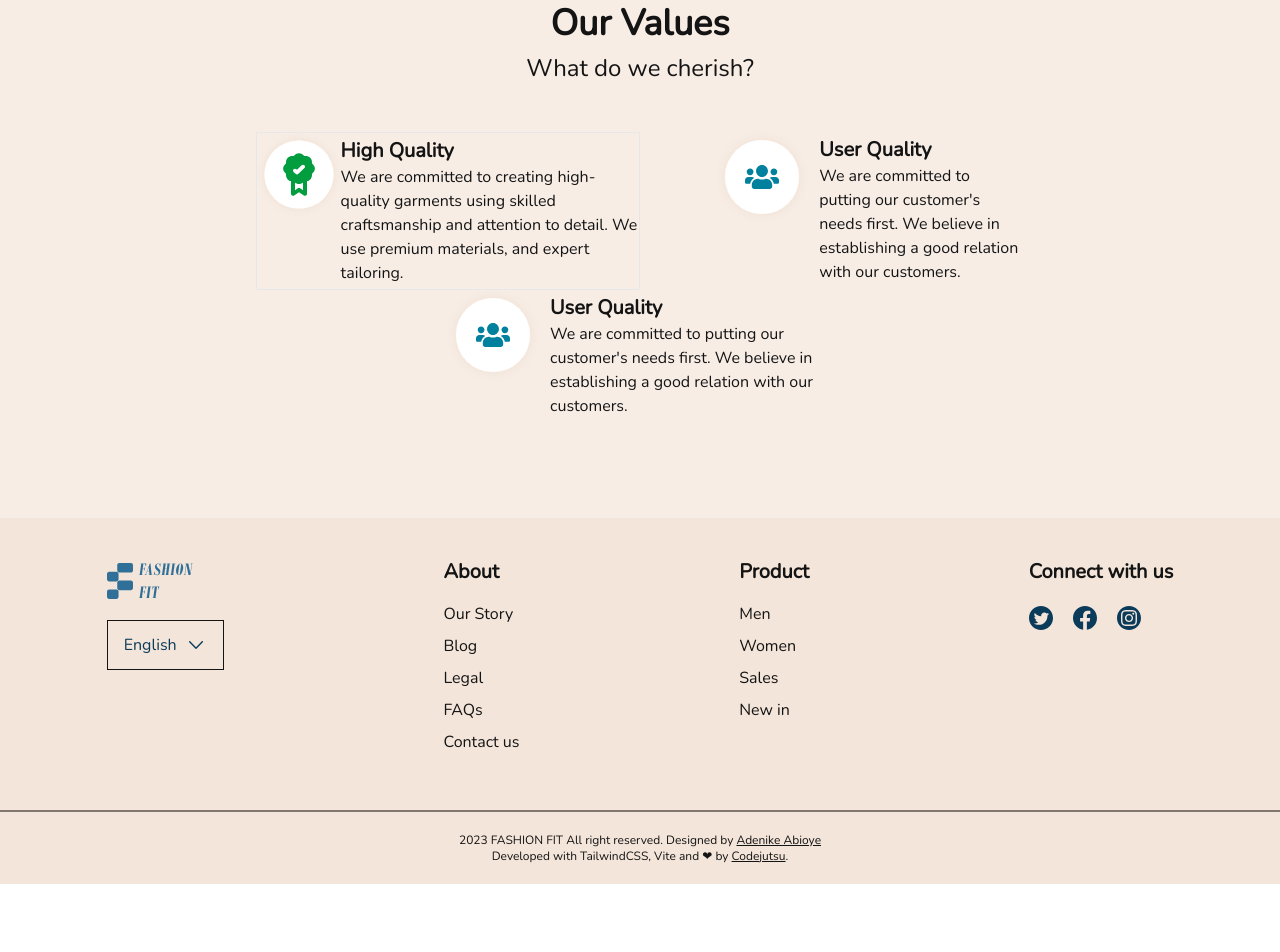
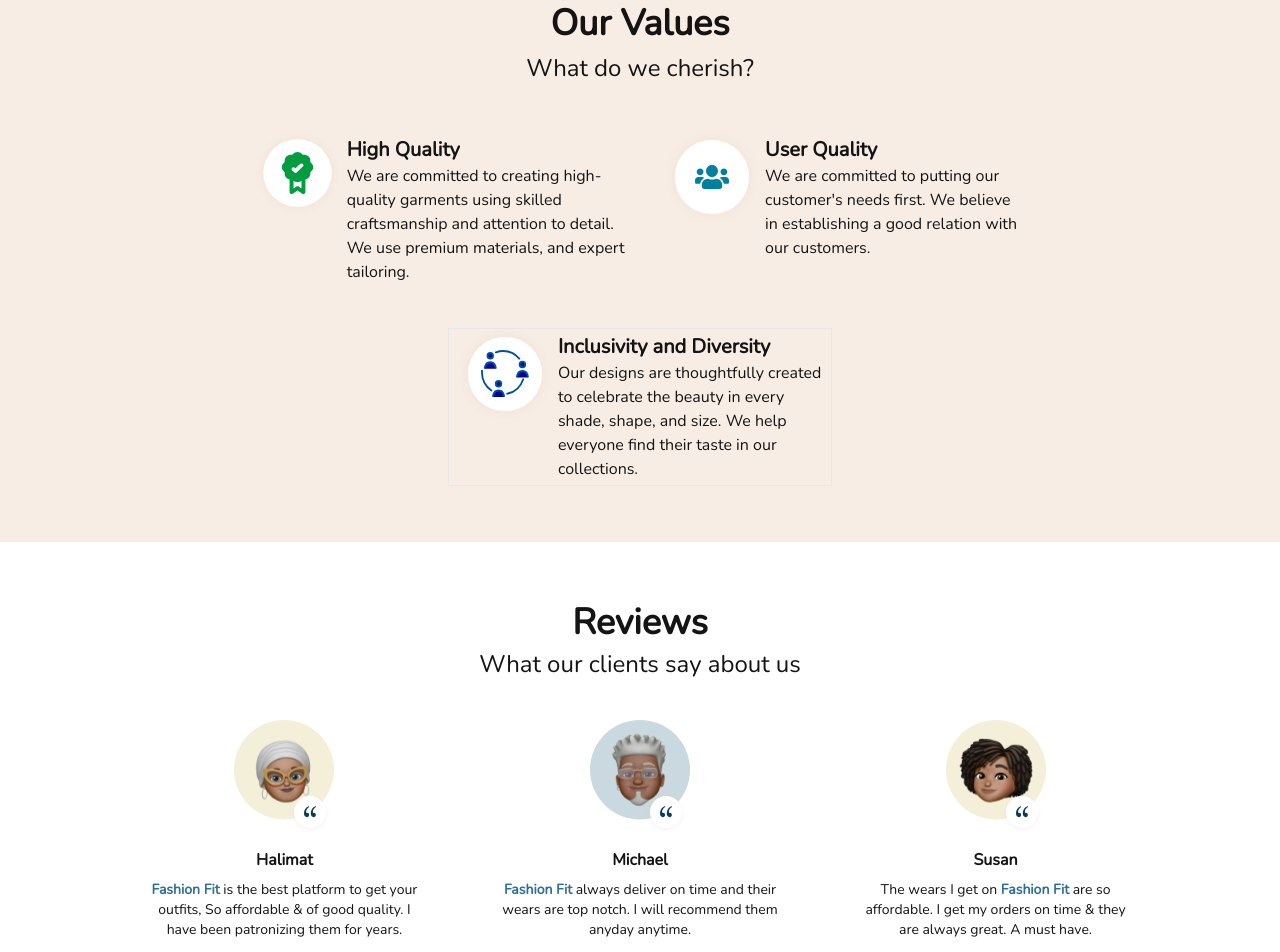
Before and after one commit to codejutsu1/fashion-fit, a Vue app: page /about in a window 1280 px wide. Shown: the part 1500-2452 px from the top of the page. Before the commit the page ends 2384 px from the top, so only its background shows below. Built offline with nearby package versions, Linux system fonts and the light colour scheme.

Commit message:
developed the our values and review section

```diff
--- /dev/null
+++ b/src/components/Reviews.vue
@@ -0,0 +1,61 @@
+<template>
+    <section class="py-14">
+      <div class="mx-auto w-5/6 text-[#141415]">
+        <h1 class="text-4xl font-semibold leading-[50px] text-center">Reviews</h1>
+        <p class="text-center text-2xl">What our clients say about us</p>
+        <div class="grid grid-cols-3 py-10 mx-auto">
+          <div>
+            <div class="flex justify-center">
+              <div class="relative inline-block">
+                <img src="/images/reviews/review-1.svg" alt="Reviewer Image">
+                <div class="absolute bg-[#FFFFFF] w-8 h-8 quotes flex justify-center items-center rounded-3xl -bottom-2 right-2">
+                  <img src="/images/icons/quotes.svg" alt="Quotes">
+                </div>
+              </div>
+            </div>
+            <div class="py-7 text-center px-10">
+              <span class="font-bold text-[#141415]">Halimat</span>
+              <p class="text-sm text-[#141415] py-2">
+                <span class="text-[#307098] font-bold">Fashion Fit</span> is the best platform to get your outfits, So affordable & of good quality. I have been patronizing them for years.
+              </p>
+            </div>
+          </div>
+
+          <div>
+            <div class="flex justify-center">
+              <div class="relative inline-block">
+                <img src="/images/reviews/review-2.svg" alt="Reviewer Image">
+                <div class="absolute bg-[#FFFFFF] w-8 h-8 quotes flex justify-center items-center rounded-3xl -bottom-2 right-2">
+                  <img src="/images/icons/quotes.svg" alt="Quotes">
+                </div>
+              </div>
+            </div>
+            <div class="py-7 text-center px-10">
+              <span class="font-bold text-[#141415]">Michael</span>
+              <p class="text-sm text-[#141415] py-2">
+                <span class="text-[#307098] font-bold">Fashion Fit</span> always deliver on time and their wears are top notch. I will recommend them anyday anytime.
+              </p>
+            </div>
+          </div>
+
+          <div>
+            <div class="flex justify-center">
+              <div class="relative inline-block">
+                <img src="/images/reviews/review-3.svg" alt="Reviewer Image">
+                <div class="absolute bg-[#FFFFFF] w-8 h-8 quotes flex justify-center items-center rounded-3xl -bottom-2 right-2">
+                  <img src="/images/icons/quotes.svg" alt="Quotes">
+                </div>
+              </div>
+            </div>
+            <div class="py-7 text-center px-10">
+              <span class="font-bold text-[#141415]">Susan</span>
+              <p class="text-sm text-[#141415] py-2">
+                The wears I get on <span class="text-[#307098] font-bold">Fashion Fit</span>   are so affordable. I get my orders on time & they are always great. A must have.
+              </p>
+            </div>
+          </div>
+
+        </div>
+      </div>
+    </section>
+</template>
--- a/src/views/AboutView.vue
+++ b/src/views/AboutView.vue
@@ -1,3 +1,7 @@
+<script setup>
+import Reviews from '../components/Reviews.vue'
+
+</script>
 <template>
   <main class="overflow-hidden">
     <section class="bg-about bg-cover py-14">
@@ -39,13 +43,13 @@
       <div>
         <h1 class="text-center text-4xl font-semibold">Our Values</h1>
         <p class="text-center text-2xl py-2">What do we cherish?</p>
-        <div class="w-[60%] mx-auto py-10">
-          <div class="flex justify-between">
-            <div class="flex justify-between border w-1/2">
-              <div class="w-4/5 flex items-start">
+        <div class="w-3/5 mx-auto pt-10">
+          <div class="grid grid-cols-2 justify-between">
+            <div class="flex justify-between">
+              <div class="w-4/5 justify-end flex items-start">
                 <img src="/images/icons/high-quality.svg" alt="High Quality">
               </div>
-              <div class="text-[#141415] py-1">
+              <div class="text-[#141415] py-1 pl-2">
                 <h1 class="font-semibold text-xl">
                   High Quality
                 </h1>
@@ -55,11 +59,11 @@
               </div>
             </div>
 
-            <div class="flex justify-between w-2/5">
-              <div class="w-2/5 flex items-start">
+            <div class="flex justify-between">
+              <div class="w-full flex items-start justify-end">
                 <img src="/images/icons/user-first.svg" alt="User Quality">
               </div>
-              <div class="w-4/5 text-[#141415] py-1">
+              <div class="text-[#141415] py-1 pl-2">
                 <h1 class="font-semibold text-xl">
                   User Quality
                 </h1>
@@ -70,17 +74,17 @@
             </div>
           </div>
 
-          <div class="w-1/2 mx-auto">
-            <div class="flex justify-between">
-              <div class="w-4/5 flex items-start">
-                <img src="/images/icons/user-first.svg" alt="User Quality">
+          <div class="w-1/2 mx-auto pt-10">
+            <div class="flex justify-between border">
+              <div class="w-full flex items-start justify-end">
+                <img src="/images/icons/diversity.svg" alt="User Quality">
               </div>
-              <div class="text-[#141415] py-1">
+              <div class="text-[#141415] py-1 pl-2">
                 <h1 class="font-semibold text-xl">
-                  User Quality
+                  Inclusivity and Diversity
                 </h1>
                 <span>
-                  We are committed to putting our customer's needs first. We believe in establishing a good relation with our customers.
+                  Our designs are thoughtfully created to celebrate the beauty in every shade, shape, and size. We help everyone find their taste in our collections.
                 </span>
               </div>
             </div>
@@ -88,5 +92,7 @@
         </div>
       </div>
     </section>
+
+    <Reviews />
   </main>
 </template>
--- a/src/views/HomeView.vue
+++ b/src/views/HomeView.vue
@@ -1,3 +1,7 @@
+<script setup>
+import Reviews from '../components/Reviews.vue'
+
+</script>
 <template>
   <main class="overflow-hidden">
     <section class="pt-12 pb-10 w-5/6 mx-auto">
@@ -211,65 +215,7 @@
         </div>
     </section>
 
-    <section class="py-14">
-      <div class="mx-auto w-5/6 text-[#141415]">
-        <h1 class="text-4xl font-semibold leading-[50px] text-center">Reviews</h1>
-        <p class="text-center text-2xl">What our clients say about us</p>
-        <div class="grid grid-cols-3 py-10 mx-auto">
-          <div>
-            <div class="flex justify-center">
-              <div class="relative inline-block">
-                <img src="/images/reviews/review-1.svg" alt="Reviewer Image">
-                <div class="absolute bg-[#FFFFFF] w-8 h-8 quotes flex justify-center items-center rounded-3xl -bottom-2 right-2">
-                  <img src="/images/icons/quotes.svg" alt="Quotes">
-                </div>
-              </div>
-            </div>
-            <div class="py-7 text-center px-10">
-              <span class="font-bold text-[#141415]">Halimat</span>
-              <p class="text-sm text-[#141415] py-2">
-                <span class="text-[#307098] font-bold">Fashion Fit</span> is the best platform to get your outfits, So affordable & of good quality. I have been patronizing them for years.
-              </p>
-            </div>
-          </div>
-
-          <div>
-            <div class="flex justify-center">
-              <div class="relative inline-block">
-                <img src="/images/reviews/review-2.svg" alt="Reviewer Image">
-                <div class="absolute bg-[#FFFFFF] w-8 h-8 quotes flex justify-center items-center rounded-3xl -bottom-2 right-2">
-                  <img src="/images/icons/quotes.svg" alt="Quotes">
-                </div>
-              </div>
-            </div>
-            <div class="py-7 text-center px-10">
-              <span class="font-bold text-[#141415]">Michael</span>
-              <p class="text-sm text-[#141415] py-2">
-                <span class="text-[#307098] font-bold">Fashion Fit</span> always deliver on time and their wears are top notch. I will recommend them anyday anytime.
-              </p>
-            </div>
-          </div>
-
-          <div>
-            <div class="flex justify-center">
-              <div class="relative inline-block">
-                <img src="/images/reviews/review-3.svg" alt="Reviewer Image">
-                <div class="absolute bg-[#FFFFFF] w-8 h-8 quotes flex justify-center items-center rounded-3xl -bottom-2 right-2">
-                  <img src="/images/icons/quotes.svg" alt="Quotes">
-                </div>
-              </div>
-            </div>
-            <div class="py-7 text-center px-10">
-              <span class="font-bold text-[#141415]">Susan</span>
-              <p class="text-sm text-[#141415] py-2">
-                The wears I get on <span class="text-[#307098] font-bold">Fashion Fit</span>   are so affordable. I get my orders on time & they are always great. A must have.
-              </p>
-            </div>
-          </div>
-
-        </div>
-      </div>
-    </section>
+    <Reviews />
 
     <section class="bg-[#FDFBF9] py-14">
       <div class="w-5/6 mx-auto">
```
